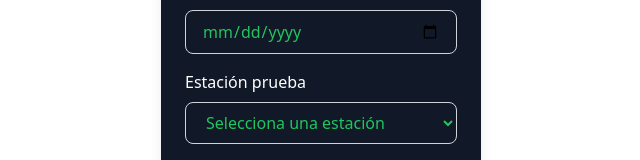
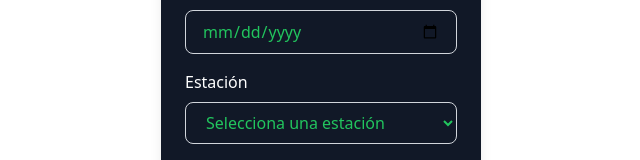
Before and after one commit to javis24/barber_vinedos, a Next.js app: page /agenda in a window 1280 px wide. Shown: the part 126-286 px from the top of the page, without its empty margins (319-959 px from the left). Built offline with nearby package versions, Linux system fonts and the light colour scheme.

Commit message:
update-horario

```diff
--- a/src/components/DateTimePicker.js
+++ b/src/components/DateTimePicker.js
@@ -159,7 +159,7 @@ const resetForm = () => {
 
           {/* Selección de Estación */}
           <div className="mb-4">
-            <label className="block text-white mb-2">Estación prueba</label>
+            <label className="block text-white mb-2">Estación</label>
             <select
               value={selectedStation}
               onChange={(e) => {
```
